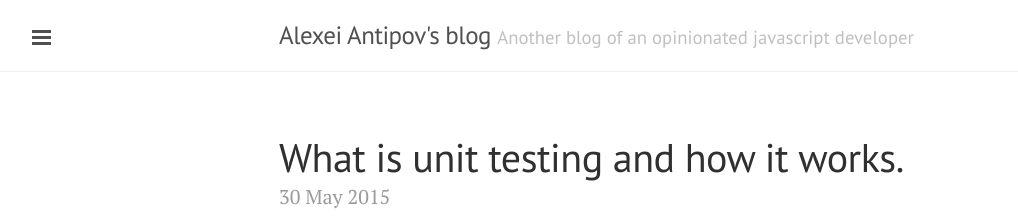
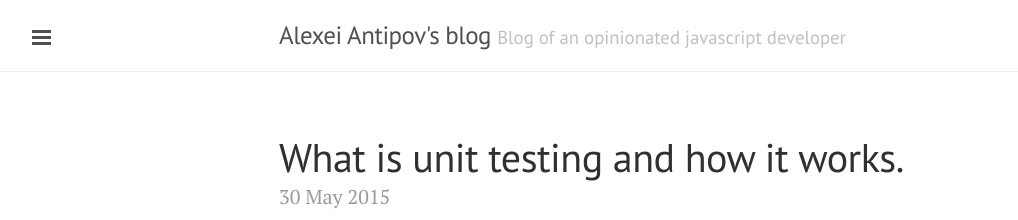
Before and after one commit to aantipov/aantipov.github.io, a Jekyll site: the page built from index.html, in a window 1280 px wide and 900 px high. Shown: the top 220 px of the window, without its empty margins (1-1019 px from the left). Built offline with Jekyll 4.4.1, drawn with Linux system fonts in a browser that asks for light colours; Markdown is read by kramdown in place of the engine named in the settings; the list of posts is cut into pages by our own code.

```diff
--- a/_config.yml
+++ b/_config.yml
@@ -10,7 +10,7 @@ relative_permalinks: true
 
 # Setup
 title:               Alexei Antipov's blog
-tagline:             'Another blog of an opinionated javascript developer'
+tagline:             'Blog of an opinionated javascript developer'
 description:         'Alexei Antipov - a Full-Stack javascript developer from Russia.'
 url:                 http://blog.alexei.me
 baseurl:             /
```
